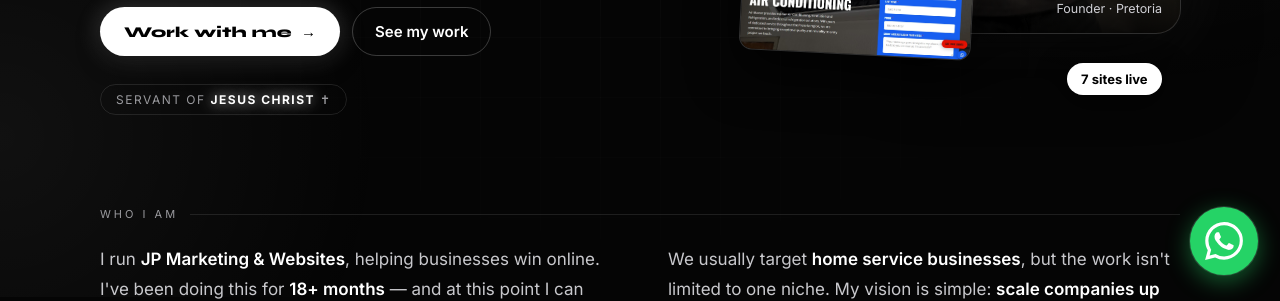
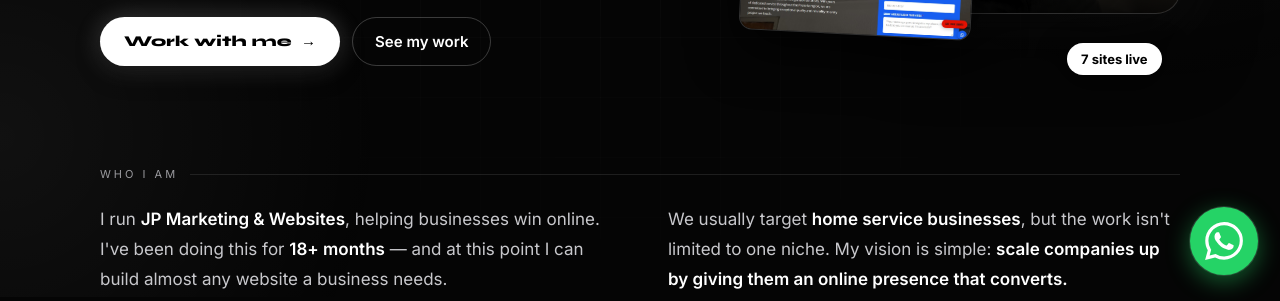
Before and after one commit to wst7figs/jp-bookedtobuilt, a plain HTML site: page index.html in a window 1280 px wide. Shown: the part 503-804 px from the top of the page. Drawn offline with Linux system fonts and the light colour scheme.

Commit message:
Remove the "Servant of Jesus Christ" badge from the hero
Co-Authored-By: Claude Opus 5.5 <noreply@anthropic.com>

```diff
--- a/index.html
+++ b/index.html
@@ -77,12 +77,6 @@
     font-size:clamp(30px,8.2vw,44px);line-height:1.04;letter-spacing:-.01em;
   }
   .tag{font-size:16.5px;line-height:1.6;color:#d6d6da;margin:18px 0 0;max-width:520px}
-  .verse{
-    display:inline-block;margin-top:24px;
-    font-size:12px;letter-spacing:1.5px;text-transform:uppercase;color:var(--muted);
-    border:1px solid var(--line);border-radius:999px;padding:7px 15px;
-  }
-  .verse b{color:#fff;text-shadow:0 0 14px var(--glow)}
   /* Syne draws a lowercase j with no hook, so it reads as an i at large sizes; borrow Inter's j */
   .jfix{font-family:'Inter',system-ui,sans-serif;font-weight:800}
 
@@ -639,7 +633,6 @@
     .headline{font-size:clamp(38px,3.9vw,52px)}
     .tag{font-size:19px;margin-top:22px}
     .hero-actions{margin-top:30px}
-    .verse{margin-top:28px}
 
     /* about: the two paragraphs sit side by side */
     .about{display:grid;grid-template-columns:1fr 1fr;column-gap:56px}
@@ -721,7 +714,6 @@
           <a class="hero-cta" href="book.html">Work with me <span class="cta-arrow">→</span></a>
           <a class="hero-ghost" href="#work">See my work</a>
         </div>
-        <span class="verse">Servant of <b>Jesus Christ</b> ✝</span>
       </div>
       <div class="hero-visual">
         <figure class="portrait">
```
